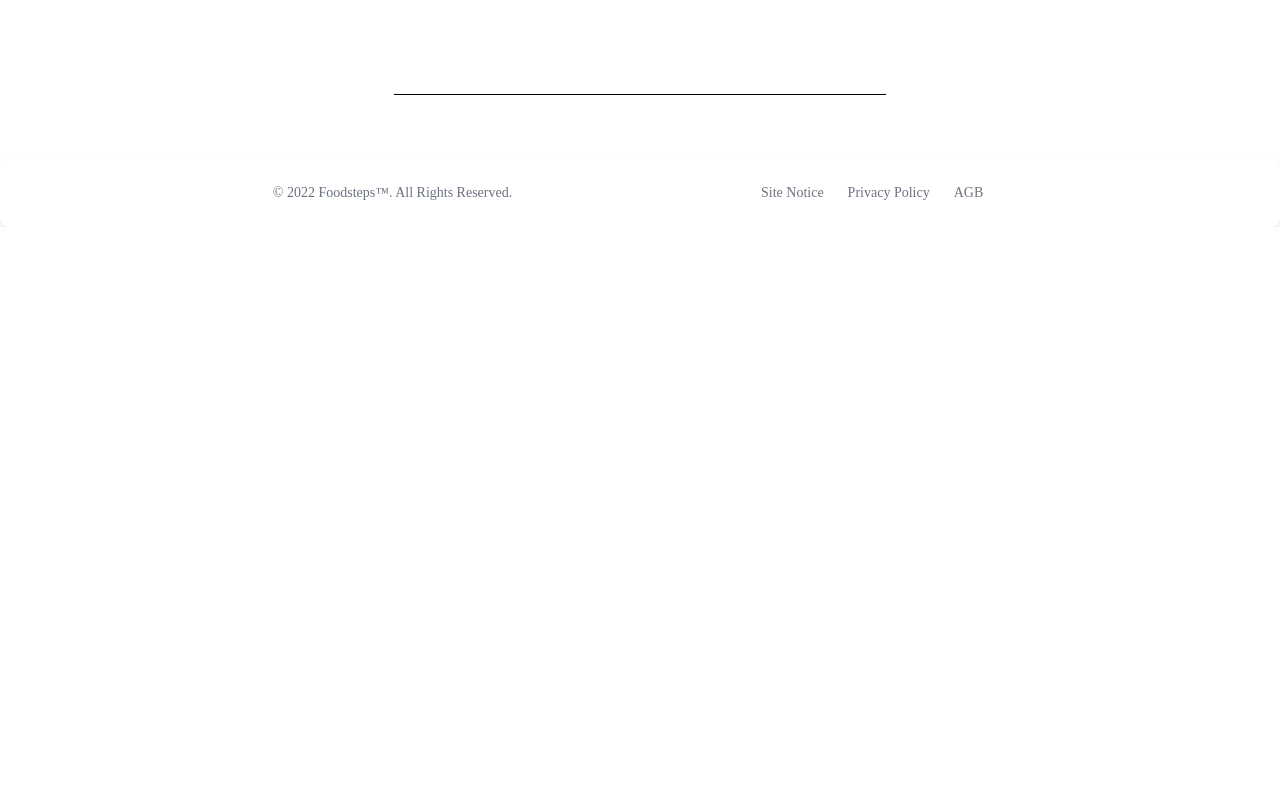
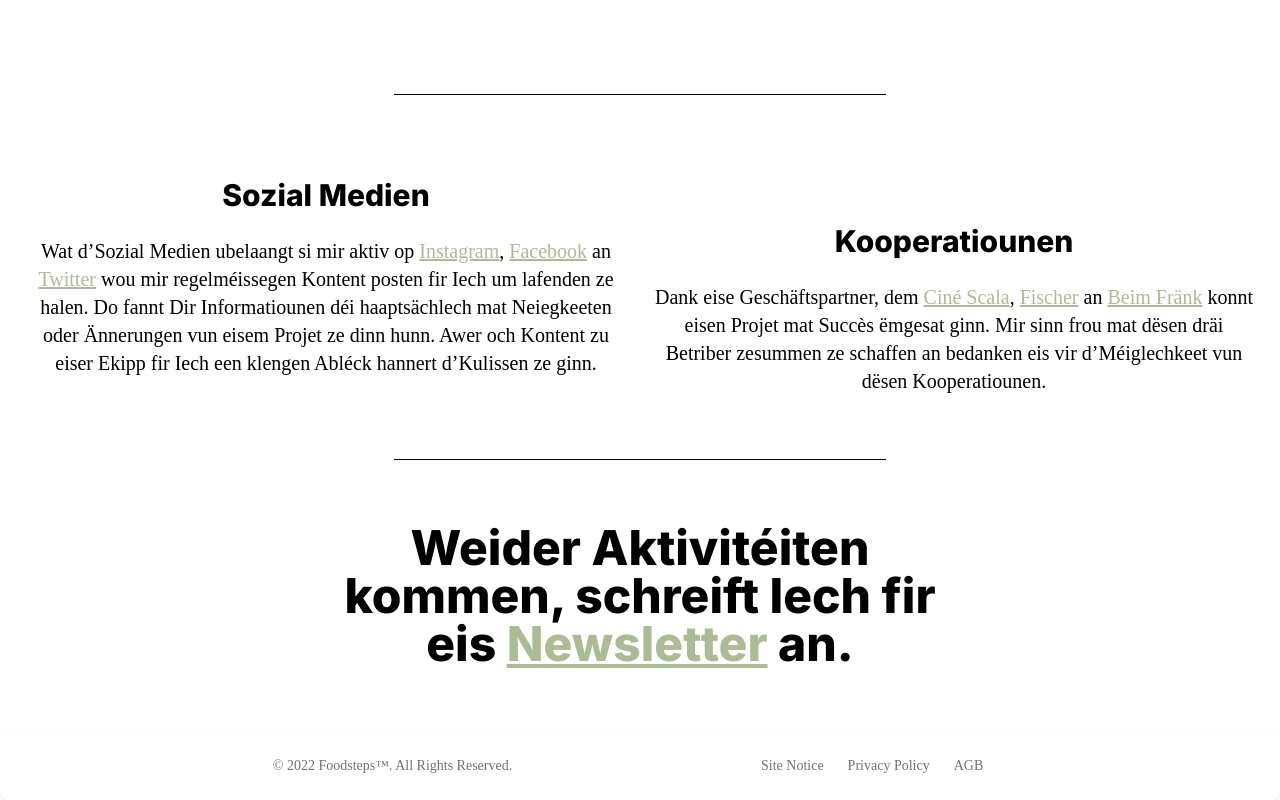
Before and after one commit to LaurenzJ/foodsteps, a Vue app in the folder frontend/: page / in a window 1280 px wide. Shown: the part 1423-2223 px from the top of the page. Before the commit the page ends 1650 px from the top, so only its background shows below. Built offline with nearby package versions, Linux system fonts and the light colour scheme; a web font is replaced by a local one.

Commit message:
finished HomeView frontend

```diff
--- a/frontend/src/views/HomeView.vue
+++ b/frontend/src/views/HomeView.vue
@@ -2,7 +2,7 @@
   <div class="home">
     <div class="grid place-items-center space-y-16 px-6">
       <h1>Home</h1>
-      <div class="w-1/2">
+      <div class="md:w-1/2">
         <h2 class="font-sans text-center ">“Eng kulinaresch Entdeckungsrees </h2>
         <h2 class="font-sans text-center ">duerch eise klenge Grand-Duché”</h2>
       </div>
@@ -34,15 +34,26 @@
             </button>
           </div>
         </div>
+      </div>
+      <div class="w-2/5 border-b border-solid border-1 border-black"></div>
 
+      <div class="lg:flex lg:space-x-6 space-y-16 grid place-items-center">
+        <div class="grid lg:w-1/2 lg:place-items-center">
+          <h2 class="text-center 2xl:w-2/3 w-full pb-6">Sozial Medien</h2>
+          <p class="text-center 2xl:w-2/3 w-full text-xl">Wat d’Sozial Medien ubelaangt si mir aktiv op <a class="underline hover:no-underline hover:text-black text-green" target="_blank" href='https://www.instagram.com/foodsteps.lu/?fbclid=IwAR2A3KdDo2qJZXPHkCQY4h0gHtpAPEJ9iYa4jAFbF0OU0NMQU2q2vTdx98Q'>Instagram</a>, <a class="underline hover:no-underline hover:text-black text-green" target="_blank" href='https://www.facebook.com/people/Foodsteps-Lux/100073846185606/'>Facebook</a> an <a class="underline hover:no-underline hover:text-black text-green" target="_blank" href='https://twitter.com/FoodSteps_lu?fbclid=IwAR1XznlSQXmVzo2AH56OEg5XjKn8FaWO5qT4dLaVo3fJuvzAFCodQ_k6mAM'>Twitter</a> wou mir regelméissegen Kontent posten fir Iech um lafenden ze halen. Do fannt Dir Informatiounen déi haaptsächlech mat Neiegkeeten oder Ännerungen vun eisem Projet ze dinn hunn. Awer och Kontent zu eiser Ekipp fir Iech een klengen Abléck hannert d’Kulissen ze ginn.</p>
+        </div>
 
-
-
-
-
+        <div class="grid lg:place-items-start lg:w-1/2">
+          <h2 class="text-center 2xl:w-2/3 w-full pb-6">Kooperatiounen</h2>
+          <p class="text-center 2xl:w-2/3 w-full text-xl">Dank eise Geschäftspartner, dem <a class="underline hover:no-underline hover:text-black text-green" target="_blank" href='https://www.cinescala.lu/de/'>Ciné Scala</a>, <a class="underline hover:no-underline hover:text-black text-green" target="_blank" href='https://fischer1913.com/'>Fischer</a> an <a class="underline hover:no-underline hover:text-black text-green" target="_blank" href='https://www.editus.lu/fr/cafe-beim-frank-diekirch-524847'>Beim Fränk</a> konnt eisen Projet mat Succès ëmgesat ginn. Mir sinn frou mat dësen dräi Betriber zesummen ze schaffen an bedanken eis vir d’Méiglechkeet vun dësen Kooperatiounen.</p>
+        </div>
       </div>
 
       <div class="w-2/5 border-b border-solid border-1 border-black"></div>
+
+      <div class="text-center">
+        <h1 class="text-2xl md:text-5xl">Weider Aktivitéiten <br> <span>kommen, schreift Iech fir <br></span> <span>eis <a class="underline hover:no-underline hover:text-black text-green" href='/newsletter'>Newsletter</a> an.</span> </h1>
+      </div>
     </div>
   </div>
 </template>
--- a/frontend/src/views/TeamView.vue
+++ b/frontend/src/views/TeamView.vue
@@ -155,7 +155,6 @@
             sinn interesséiert un Grafik Design an sammelen sou Erfarung vir mäi spéidert d’Liewen.</p>
         </div>
       </div>
-      <div class="w-2/5 border-b border-solid border-1 border-black"></div>
     </div>
   </div>
 </template>
--- a/frontend/tailwind.config.js
+++ b/frontend/tailwind.config.js
@@ -2,12 +2,16 @@
 module.exports = {
   content: ['./public/**/*.html', './src/**/*.{vue,js,ts,jsx,tsx}'],
   theme: {
-    extend: {},
+    extend: {
+      colors: {
+        'green': '#a9bc93'
+      }
+    },
     fontFamily: {
       'btn': ['Inter'],
       'h1': ['Inter'],
       'sans': 'Hoefler Text'
-    }
+    },
   },
   plugins: [require('@tailwindcss/line-clamp')],
 }
```
